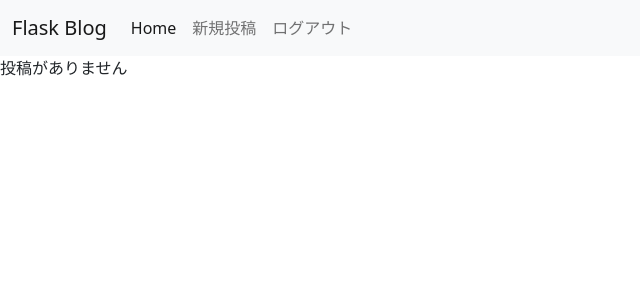
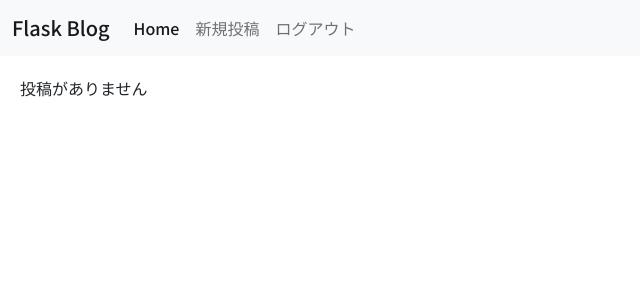
Before and after one commit to yuto-moriizumi/flask-practice, a Flask app: page / in a window 1280 px wide. Shown: the top 300 px of the page, without its empty margins (0-640 px from the left). Run offline with Flask 2, Linux system fonts and the light colour scheme; the visitor is signed in with stand-in values (Sample User, id 1); data that the repository does not hold is empty; some libraries are stand-ins or nearby versions.

Commit message:
CSSを導入

```diff
--- a/flask_blog/__init__.py
+++ b/flask_blog/__init__.py
@@ -5,4 +5,6 @@ app = Flask(__name__)
 app.config.from_object('flask_blog.config')
 db = SQLAlchemy(app)
 
+# 注意：from flask_blog.views import views,entries は最後に書くこと
+# VSCodeのフォーマッタが上に押し上げてしまいますが、そうするとバグります！！！
 from flask_blog.views import views,entries
--- /dev/null
+++ b/flask_blog/static/style.css
@@ -0,0 +1,11 @@
+.card {
+    margin: 0.25rem;
+}
+
+.blog-body{
+    padding:1.25rem;
+}
+
+*{
+    font-family: 'Noto Sans JP', sans-serif;
+}
--- a/flask_blog/templates/layout.html
+++ b/flask_blog/templates/layout.html
@@ -13,6 +13,9 @@
     <script src="https://cdn.jsdelivr.net/npm/bootstrap@5.0.0-beta1/dist/js/bootstrap.min.js"
         integrity="sha384-pQQkAEnwaBkjpqZ8RU1fF1AKtTcHJwFl3pblpTlHXybJjHpMYo79HY3hIi4NKxyj"
         crossorigin="anonymous"></script>
+    <link rel="preconnect" href="https://fonts.gstatic.com">
+    <link href="https://fonts.googleapis.com/css2?family=Noto+Sans+JP:wght@500&display=swap" rel="stylesheet">
+    <link rel="stylesheet" href="{{url_for('static',filename='style.css')}}">
     <title>Flask Blog</title>
 </head>
 
```
